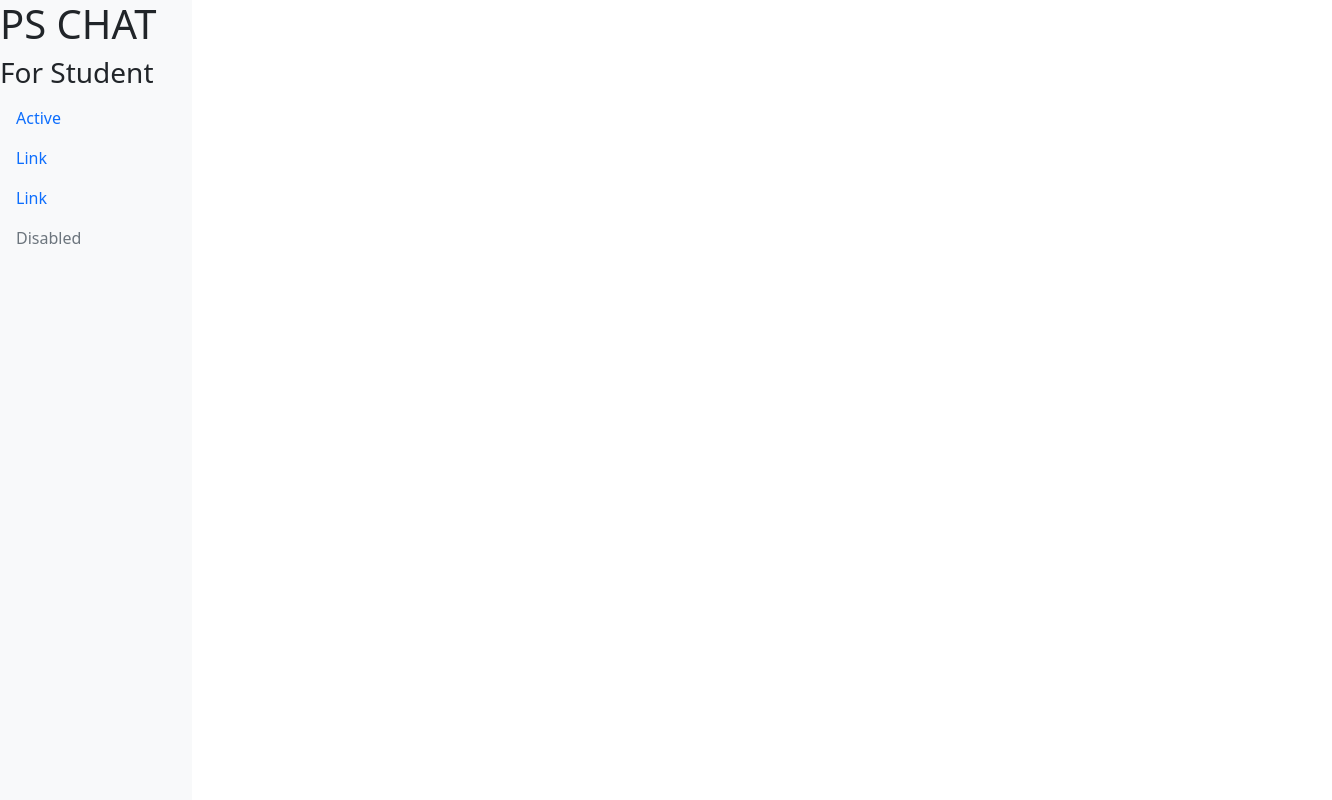
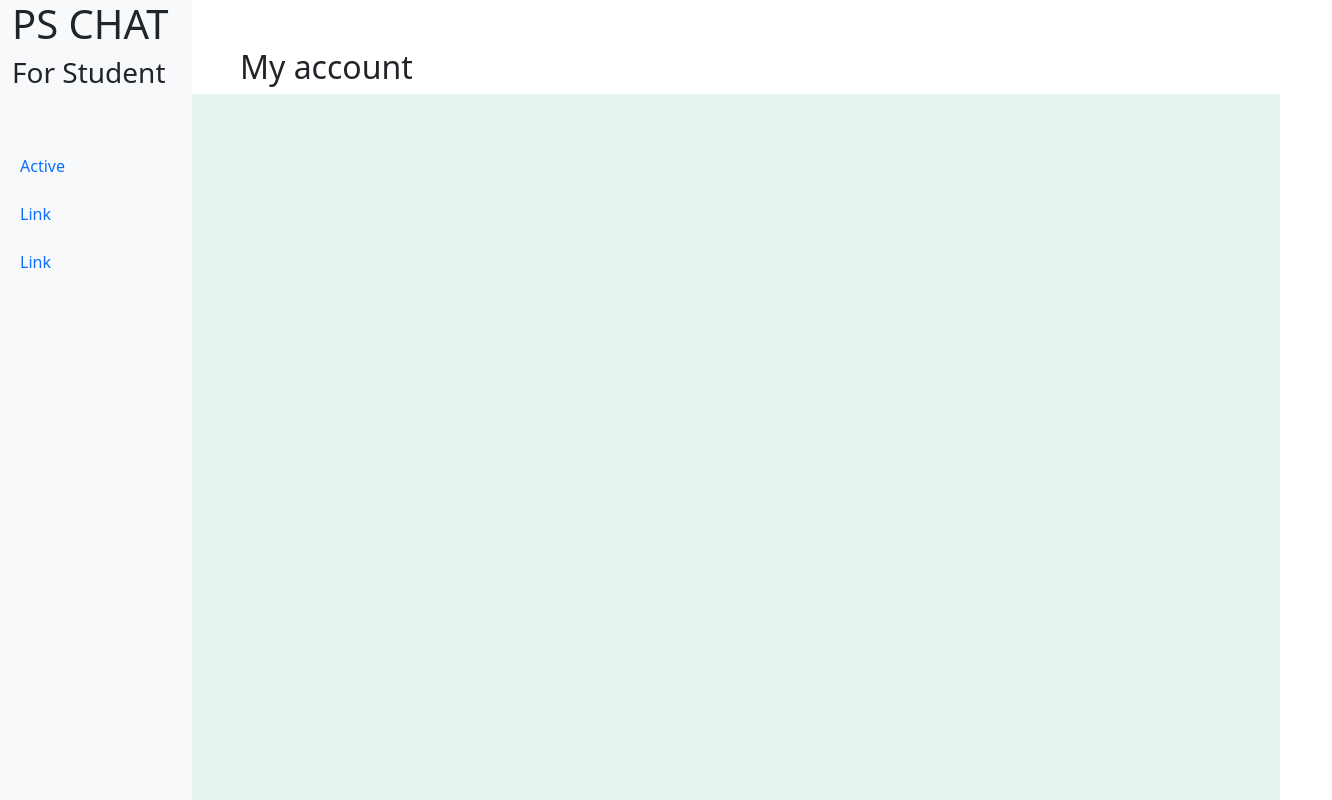
Before and after one commit to hcsworld/PS_chat, a plain HTML site: page my_account.html in a window 1280 px wide. Shown: the whole page, 1332 px wide, since content can reach past the window. Drawn offline with nearby package versions, Linux system fonts and the light colour scheme.

Commit message:
implementing my_account page

```diff
--- a/my_account.html
+++ b/my_account.html
@@ -11,25 +11,39 @@
         position: fixed;
         height: 100%;
       }
+      .content{
+        position: fixed;
+        width: 85%;
+        height: 100%;
+      }
     </style>
   </head>
   <body>
     <ul class="nav nav-pills flex-column bg-light">
-      <h1 class="">PS CHAT</h1>
-      <h3 class="">For Student</h3>
-      <li class="nav-item">
+      <div class="container">
+        <h1>PS CHAT</h1>
+      </div>
+      <div class="container">
+        <h3>For Student</h3>
+      </div>
+      <li class="nav-item  m-1 mt-5">
         <a class="nav-link" href="#">Active</a>
       </li>
-      <li class="nav-item">
+      <li class="nav-item m-1">
         <a class="nav-link" href="#">Link</a>
       </li>
-      <li class="nav-item">
+      <li class="nav-item m-1">
         <a class="nav-link" href="#">Link</a>
       </li>
-      <li class="nav-item">
-        <a class="nav-link disabled">Disabled</a>
-      </li>
     </ul>
+    <div class="container p-0" style="margin-left: 15%">
+        <div>
+          <h2 class="pt-5 ps-5">My account</h2>
+        <div>
+        <div class="content m-0 bg-success bg-opacity-10">
+
+        <div>
+    </div>
     <script src="https://cdn.jsdelivr.net/npm/bootstrap@5.2.2/dist/js/bootstrap.bundle.min.js" integrity="sha384-OERcA2EqjJCMA+/3y+gxIOqMEjwtxJY7qPCqsdltbNJuaOe923+mo//f6V8Qbsw3" crossorigin="anonymous"></script>
   </body>
 </html>
```
